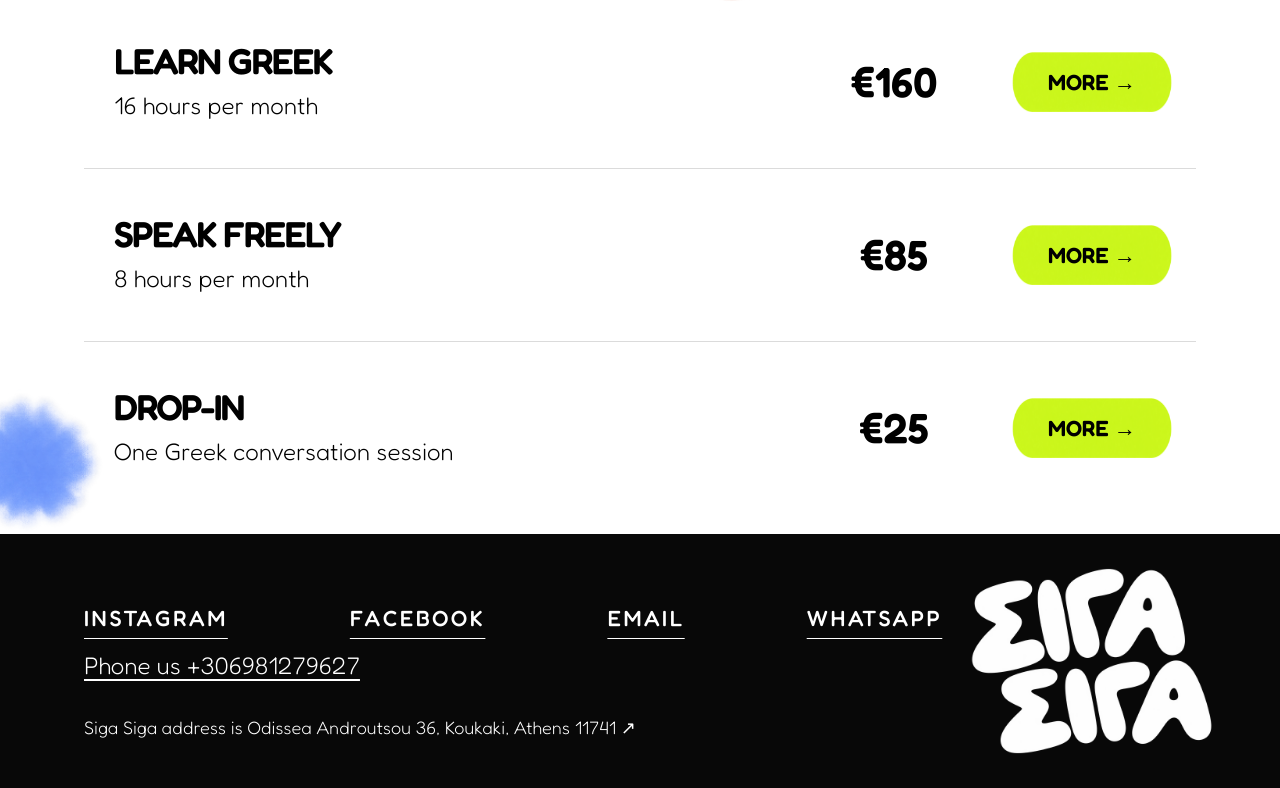
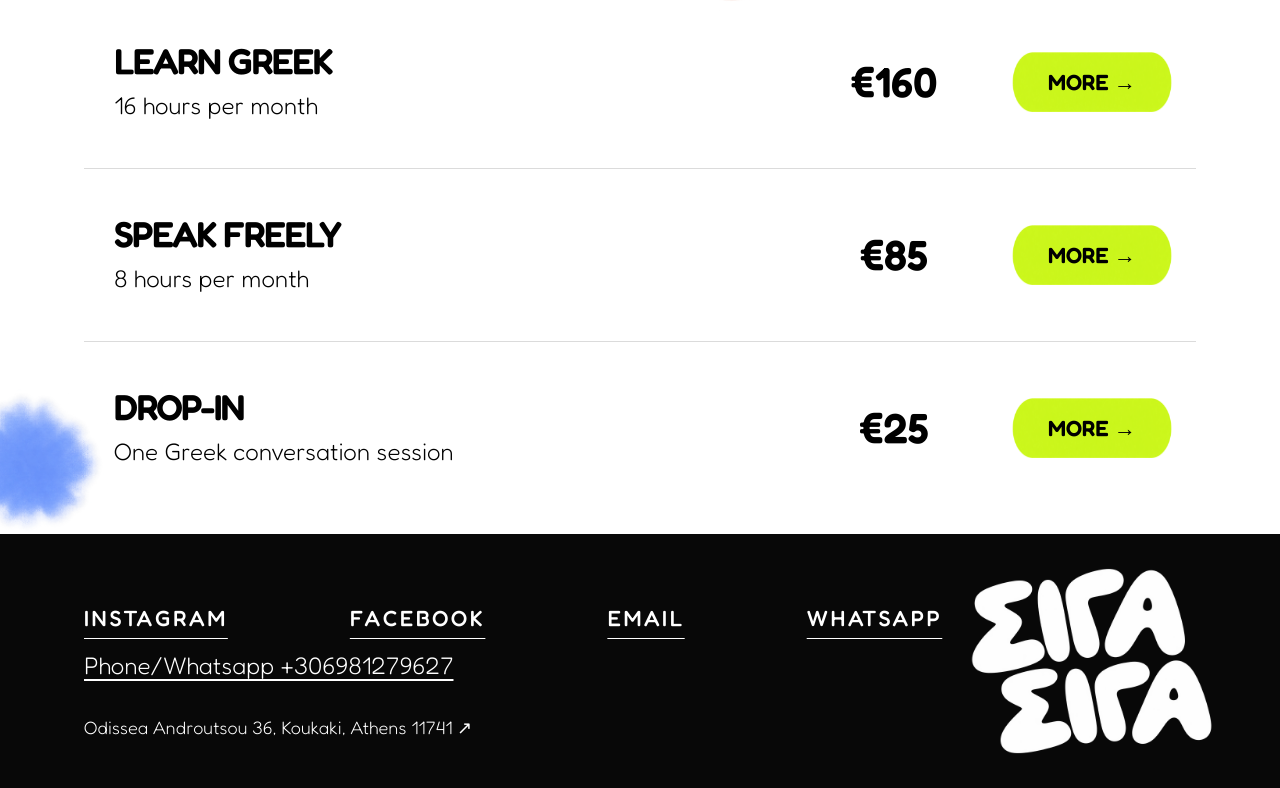
Before and after one commit to chicky99a/Sigasiga, a Next.js app: page / in a window 1280 px wide. Shown: the part 2447-3235 px from the top of the page. Built offline with nearby package versions, Linux system fonts and the light colour scheme.

Commit message:
Simplify footer contact labels

```diff
--- a/components/Sections.jsx
+++ b/components/Sections.jsx
@@ -60,8 +60,8 @@
         <a href="mailto:sigasigacenter@gmail.com">EMAIL</a>
         <a href="https://wa.me/306981279627">WHATSAPP</a>
       </nav>
-      <a className="footer-phone" href="tel:+306981279627">Phone us +306981279627</a>
-      <address className="footer-address">Siga Siga address is <a href="https://www.google.com/maps/search/?api=1&query=Odissea%20Androutsou%2036%2C%20Koukaki%2C%20Athens%2011741" target="_blank" rel="noopener noreferrer">Odissea Androutsou 36, Koukaki, Athens 11741 ↗</a></address>
+      <a className="footer-phone" href="tel:+306981279627">Phone/Whatsapp +306981279627</a>
+      <address className="footer-address"><a href="https://www.google.com/maps/search/?api=1&query=Odissea%20Androutsou%2036%2C%20Koukaki%2C%20Athens%2011741" target="_blank" rel="noopener noreferrer">Odissea Androutsou 36, Koukaki, Athens 11741 ↗</a></address>
     </div>
     <img className="footer-logo" src="/assets/Logo white.png" alt="Siga Siga" width="1536" height="1024" />
   </footer>;
```
